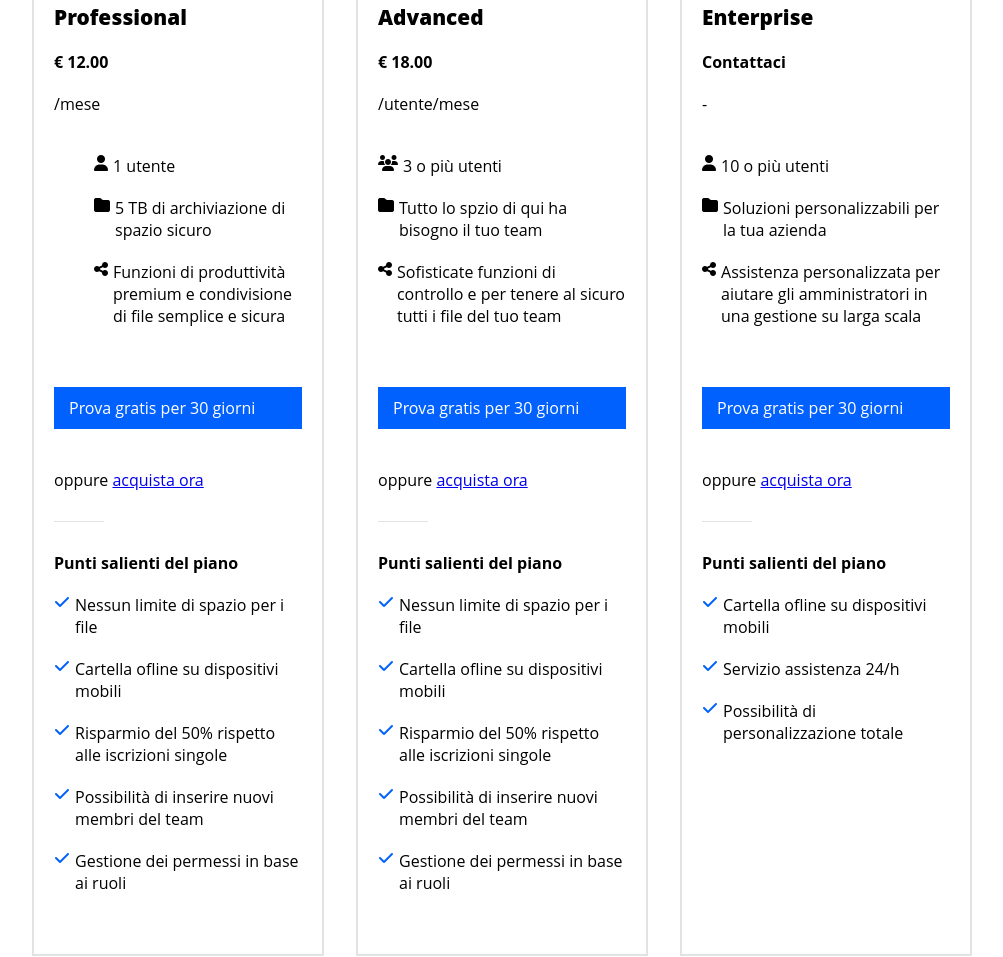
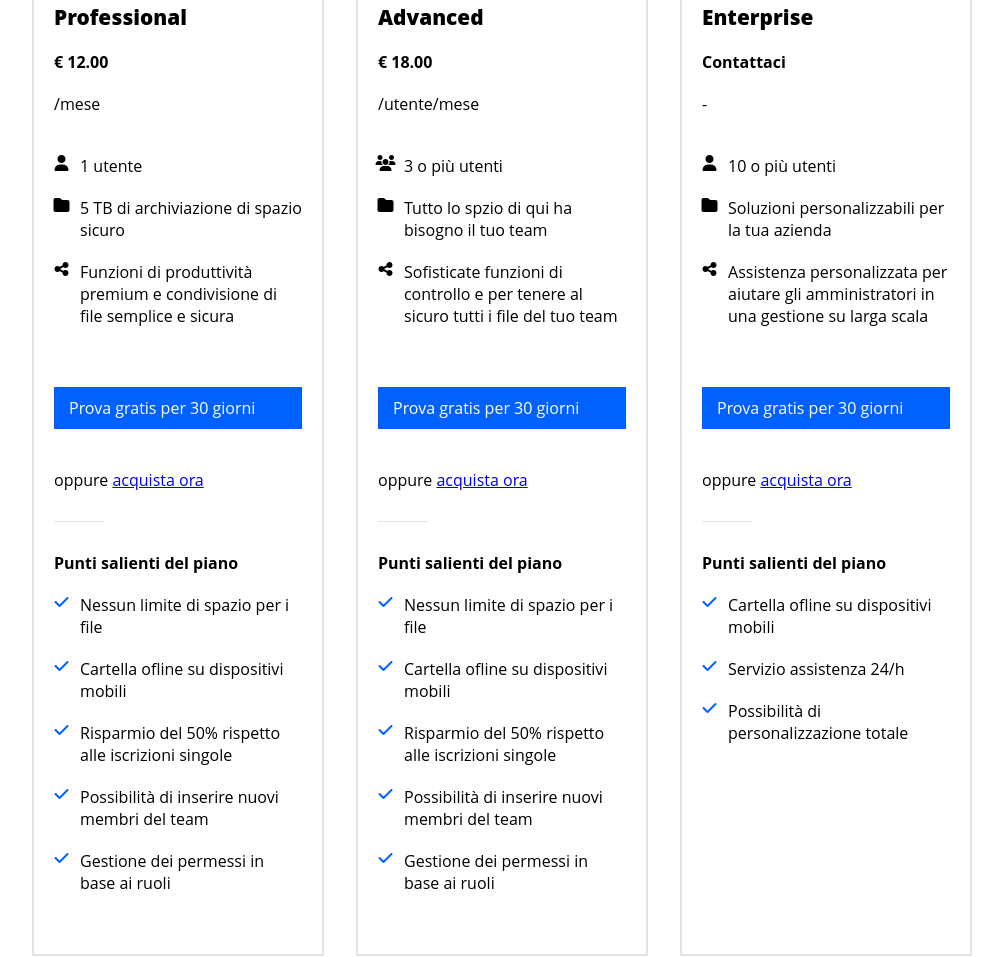
Before and after one commit to marius-leica/htmlcss-dropbox, a plain HTML site: page index.html in a window 1280 px wide. Shown: the part 1048-2005 px from the top of the page, without its empty margins (138-1141 px from the left). Drawn offline with Linux system fonts and the light colour scheme.

Commit message:
tried fontawesome ul

```diff
--- a/css/style.css
+++ b/css/style.css
@@ -38,6 +38,7 @@ body {
   --color-deep-blue: rgb(13, 36, 129);
   --uf-blue: rgb(0, 147, 206);
   --color-yellow: rgb(255, 216, 48);
+  --fa-li-margin: 26px;
 }
 
 .bg-green {
@@ -202,9 +203,9 @@ img {
   flex-basis: 40%;
 }
 
-/* ul li {
+ul li {
   list-style: none;
-} */
+}
 
 .gap-2 {
   --gap: 2rem;
--- a/index.html
+++ b/index.html
@@ -110,15 +110,15 @@
                                 <div class="cta-subtitle">/mese</div>
                                 <ul class="fa-ul cta-features">
                                     <li class="cta-feature">
-                                        <i class="fa-solid fa-user"></i>
+                                        <i class="fa-li fa-solid fa-user"></i>
                                         1 utente
                                     </li>
                                     <li class="cta-feature">
-                                        <i class="fa-solid fa-folder"></i>
+                                        <i class="fa-li fa-solid fa-folder"></i>
                                         5 TB di archiviazione di spazio sicuro
                                     </li>
                                     <li class="cta-feature">
-                                        <i class="fa-solid fa-share-nodes"></i>
+                                        <i class="fa-li fa-solid fa-share-nodes"></i>
                                         Funzioni di produttività premium e condivisione di file semplice e
                                         sicura
                                     </li>
@@ -129,25 +129,25 @@
                                 </div>
                                 <hr>
                                 <div class="cta-price">Punti salienti del piano</div>
-                                <ul class="cta-features">
+                                <ul class="fa-ul cta-features">
                                     <li class="cta-feature">
-                                        <i class="fa-solid fa-check"></i>
+                                        <i class="fa-li fa-solid fa-check"></i>
                                         Nessun limite di spazio per i file
                                     </li>
                                     <li class="cta-feature">
-                                        <i class="fa-solid fa-check"></i>
+                                        <i class="fa-li fa-solid fa-check"></i>
                                         Cartella ofline su dispositivi mobili
                                     </li>
                                     <li class="cta-feature">
-                                        <i class="fa-solid fa-check"></i>
+                                        <i class="fa-li fa-solid fa-check"></i>
                                         Risparmio del 50% rispetto alle iscrizioni singole
                                     </li>
                                     <li class="cta-feature">
-                                        <i class="fa-solid fa-check"></i>
+                                        <i class="fa-li fa-solid fa-check"></i>
                                         Possibilità di inserire nuovi membri del team
                                     </li>
                                     <li class="cta-feature">
-                                        <i class="fa-solid fa-check"></i>
+                                        <i class="fa-li fa-solid fa-check"></i>
                                         Gestione dei permessi in base ai ruoli
                                     </li>
                                     <ul></ul>
@@ -164,17 +164,17 @@
                                 <h3 class="cta-title">Advanced</h3>
                                 <div class="cta-price">€ 18.00</div>
                                 <div class="cta-subtitle">/utente/mese</div>
-                                <ul class="cta-features">
+                                <ul class="fa-ul cta-features">
                                     <li class="cta-feature">
-                                        <i class="fa-solid fa-users"></i>
+                                        <i class="fa-li fa-solid fa-users"></i>
                                         3 o più utenti
                                     </li>
                                     <li class="cta-feature">
-                                        <i class="fa-solid fa-folder"></i>
+                                        <i class="fa-li fa-solid fa-folder"></i>
                                         Tutto lo spzio di qui ha bisogno il tuo team
                                     </li>
                                     <li class="cta-feature">
-                                        <i class="fa-solid fa-share-nodes"></i>
+                                        <i class="fa-li fa-solid fa-share-nodes"></i>
                                         Sofisticate funzioni di controllo e per tenere al sicuro tutti i file
                                         del
                                         tuo team
@@ -186,25 +186,25 @@
                                 </div>
                                 <hr>
                                 <div class="cta-price">Punti salienti del piano</div>
-                                <ul class="cta-features">
+                                <ul class="fa-ul cta-features">
                                     <li class="cta-feature">
-                                        <i class="fa-solid fa-check"></i>
+                                        <i class="fa-li fa-solid fa-check"></i>
                                         Nessun limite di spazio per i file
                                     </li>
                                     <li class="cta-feature">
-                                        <i class="fa-solid fa-check"></i>
+                                        <i class="fa-li fa-solid fa-check"></i>
                                         Cartella ofline su dispositivi mobili
                                     </li>
                                     <li class="cta-feature">
-                                        <i class="fa-solid fa-check"></i>
+                                        <i class="fa-li fa-solid fa-check"></i>
                                         Risparmio del 50% rispetto alle iscrizioni singole
                                     </li>
                                     <li class="cta-feature">
-                                        <i class="fa-solid fa-check"></i>
+                                        <i class="fa-li fa-solid fa-check"></i>
                                         Possibilità di inserire nuovi membri del team
                                     </li>
                                     <li class="cta-feature">
-                                        <i class="fa-solid fa-check"></i>
+                                        <i class="fa-li fa-solid fa-check"></i>
                                         Gestione dei permessi in base ai ruoli
                                     </li>
                                     <ul></ul>
@@ -221,17 +221,17 @@
                                 <h3 class="cta-title">Enterprise</h3>
                                 <div class="cta-price">Contattaci</div>
                                 <div class="cta-subtitle">-</div>
-                                <ul class="cta-features">
+                                <ul class="fa-ul cta-features">
                                     <li class="cta-feature">
-                                        <i class="fa-solid fa-user"></i>
+                                        <i class="fa-li fa-solid fa-user"></i>
                                         10 o più utenti
                                     </li>
                                     <li class="cta-feature">
-                                        <i class="fa-solid fa-folder"></i>
+                                        <i class="fa-li fa-solid fa-folder"></i>
                                         Soluzioni personalizzabili per la tua azienda
                                     </li>
                                     <li class="cta-feature">
-                                        <i class="fa-solid fa-share-nodes"></i>
+                                        <i class="fa-li fa-solid fa-share-nodes"></i>
                                         Assistenza personalizzata per aiutare gli amministratori in una gestione
                                         su
                                         larga scala
@@ -243,17 +243,17 @@
                                 </div>
                                 <hr>
                                 <div class="cta-price">Punti salienti del piano</div>
-                                <ul class="cta-features">
+                                <ul class="fa-ul cta-features">
                                     <li class="cta-feature">
-                                        <i class="fa-solid fa-check"></i>
+                                        <i class="fa-li fa-solid fa-check"></i>
                                         Cartella ofline su dispositivi mobili
                                     </li>
                                     <li class="cta-feature">
-                                        <i class="fa-solid fa-check"></i>
+                                        <i class="fa-li fa-solid fa-check"></i>
                                         Servizio assistenza 24/h
                                     </li>
                                     <li class="cta-feature">
-                                        <i class="fa-solid fa-check"></i>
+                                        <i class="fa-li fa-solid fa-check"></i>
                                         Possibilità di personalizzazione totale
                                     </li>
                                 </ul>
```
